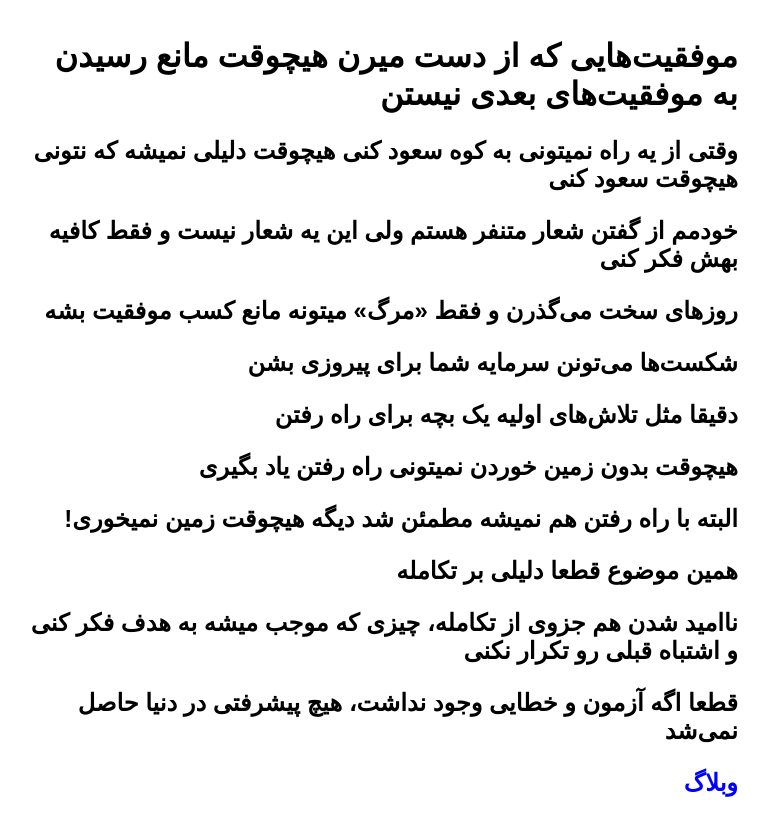
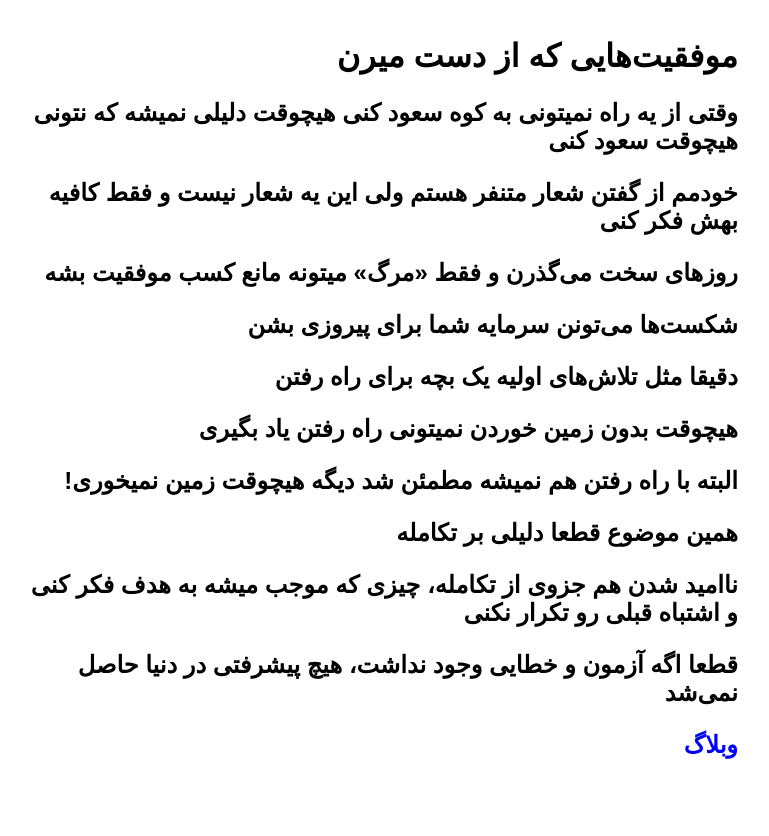
Before and after one commit to darkblog/darkblog.github.io, a Jekyll site: the page built from _posts/2024-7-4-3.md, in a window 1280 px wide. Shown: the top 836 px of the page, without its empty margins (441-1210 px from the left). Built offline with Jekyll 4.4.1, drawn with Linux system fonts in a browser that asks for light colours.

Commit message:
Update 2024-7-4-3.md

```diff
--- a/_posts/2024-7-4-3.md
+++ b/_posts/2024-7-4-3.md
@@ -1,6 +1,6 @@
 ---
 layout: post
-title: موفقیت‌هایی که از دست میرن هیچوقت مانع رسیدن به موفقیت‌های بعدی نیستن
+title: موفقیت‌هایی که از دست میرن
 ---
 
 وقتی از یه راه نمیتونی به کوه سعود کنی هیچوقت دلیلی نمیشه که نتونی هیچوقت سعود کنی
```
